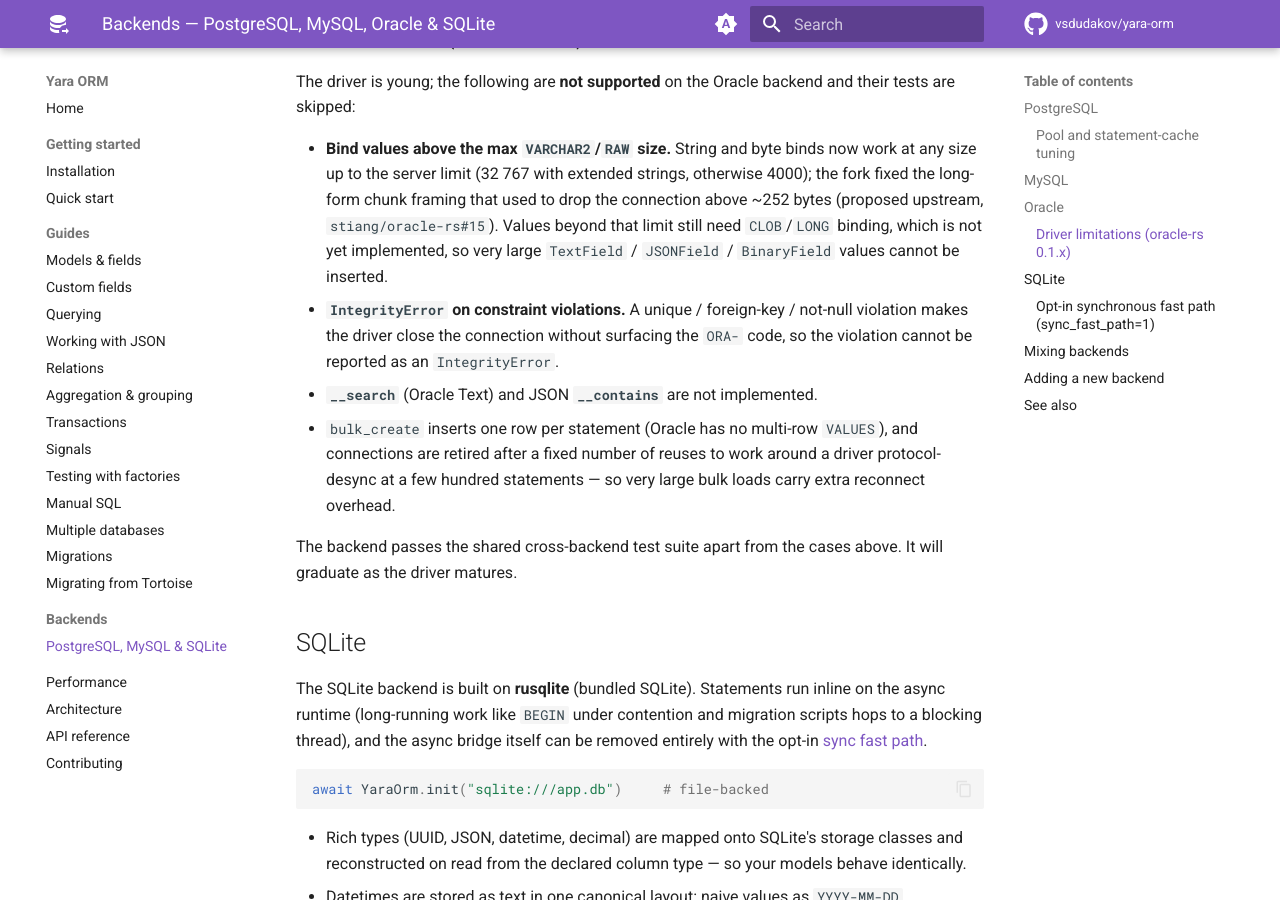
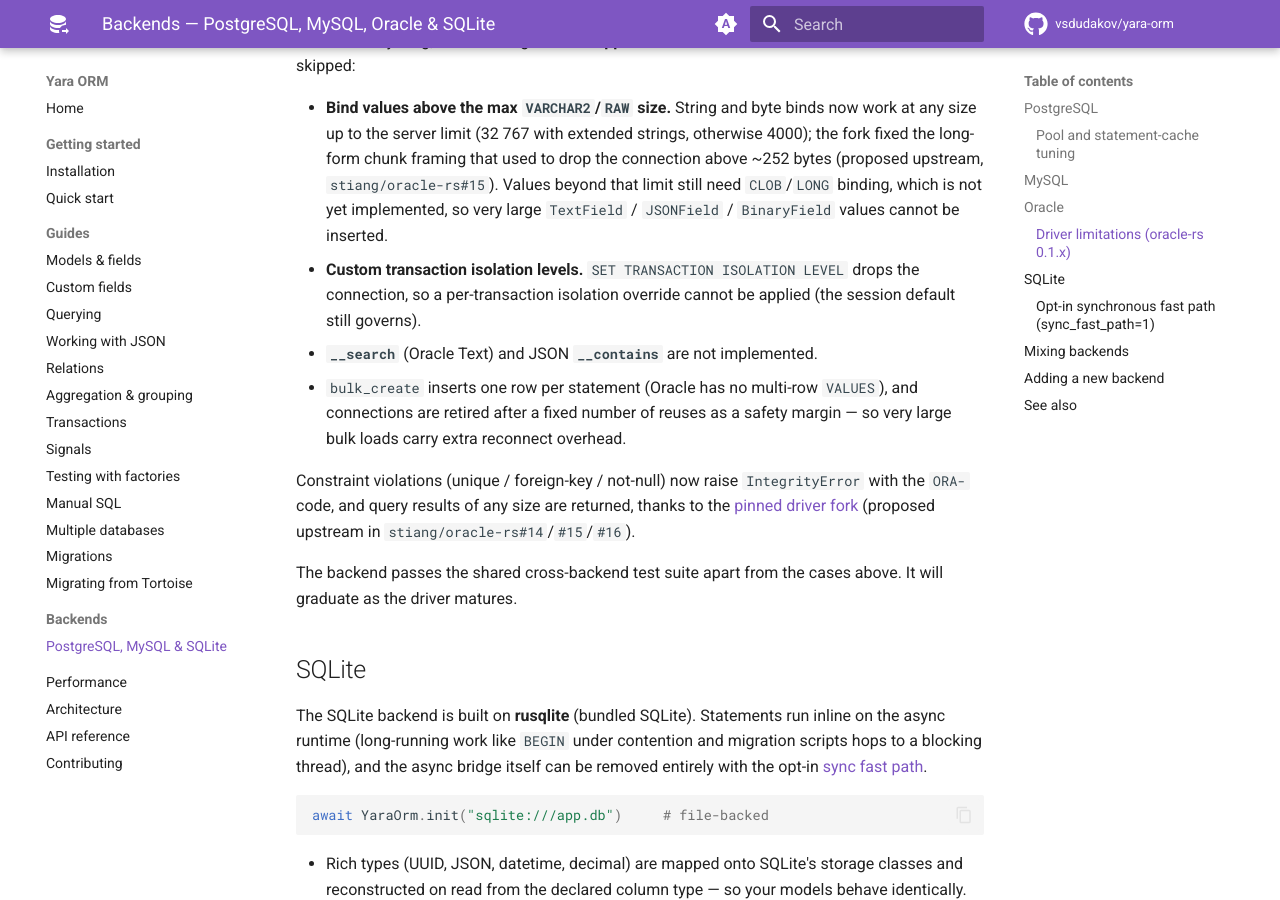
Before and after one commit to vsdudakov/yara-orm, an MkDocs documentation site: the page built from docs/backends/index.md, in a window 1280 px wide and 900 px high, scrolled down 4124 px. Built offline with MkDocs 1.6.1 and Material for MkDocs 9.7.7, drawn with Linux system fonts in a browser that asks for light colours; comment, search, counter and statistics services are not loaded; some of the changed text lies outside the part shown.

Commit message:
feat(oracle): raise IntegrityError on constraint violations (fork marker fix)
Stock oracle-rs frames marker packets with a 2-byte length even on a large-SDU
connection, where every other packet uses a 4-byte length. The malformed RESET
marker the driver sends after a server break made the server drop the
connection, so a unique/FK/not-null violation surfaced as a lost connection with
no ORA code instead of an IntegrityError.

Bump the oracle-rs fork pin to the revision that frames marker lengths correctly
(proposed upstream in stiang/oracle-rs#16). Constraint violations now raise
IntegrityError with the ORA-00001/2291/1400 code and the connection stays
usable. Un-skip the seven Oracle tests this unblocks (unique/FK/not-null
violations, unique-together, get_schema_sql) and refresh the docs — the fetch
cap, large-value binds and constraint reporting are all fixed now; the backend
stays experimental for the remaining gaps (over-max-size CLOB/LONG binds,
isolation-level overrides, __search / JSON __contains).

```diff
--- a/docs/backends/index.md
+++ b/docs/backends/index.md
@@ -134,19 +134,17 @@
     the young pure-Rust `oracle-rs` **0.1.x** driver, whose gaps leak into a few
     operations:
 
-    - **Very large values can't be bound.** Strings and bytes now bind at any
-      size up to the server's max `VARCHAR2`/`RAW` (32&nbsp;767 with extended
-      strings, otherwise 4000) — the fork fixes the long-form framing that used
-      to drop the connection above ~252 bytes. Values beyond that limit still
-      need `CLOB`/`LONG` binding, which is not yet implemented.
-    - **No `IntegrityError`.** A constraint violation closes the connection
-      without surfacing the `ORA-` code, so duplicate/NOT-NULL breaches can't be
-      raised as `IntegrityError`.
-    - **A few features are unimplemented** at the driver level: `__search`
+    - **Very large values can't be bound.** Strings and bytes bind at any size up
+      to the server's max `VARCHAR2`/`RAW` (32&nbsp;767 with extended strings,
+      otherwise 4000). Values beyond that still need `CLOB`/`LONG` binding, which
+      is not yet implemented.
+    - **Custom transaction isolation levels are unavailable.** `SET TRANSACTION
+      ISOLATION LEVEL` drops the connection, so per-transaction isolation
+      overrides can't be used (the default isolation still applies).
+    - **A few lookups are unimplemented** at the driver/dialect level: `__search`
       (Oracle Text) and JSON `__contains`.
     - **Reduced throughput on some paths.** `bulk_create` falls back to one
-      statement per row (no multi-row `VALUES`), and pooled connections are
-      retired periodically to dodge a driver protocol-desync.
+      statement per row (no multi-row `VALUES`).
 
     The affected tests are skipped and each limitation is listed under
     [Driver limitations](#driver-limitations-oracle-rs-01x) below. The backend
@@ -195,14 +193,18 @@
   Values beyond that limit still need `CLOB`/`LONG` binding, which is not yet
   implemented, so very large `TextField` / `JSONField` / `BinaryField` values
   cannot be inserted.
-- **`IntegrityError` on constraint violations.** A unique / foreign-key /
-  not-null violation makes the driver close the connection without surfacing the
-  `ORA-` code, so the violation cannot be reported as an `IntegrityError`.
+- **Custom transaction isolation levels.** `SET TRANSACTION ISOLATION LEVEL`
+  drops the connection, so a per-transaction isolation override cannot be
+  applied (the session default still governs).
 - **`__search`** (Oracle Text) and JSON **`__contains`** are not implemented.
 - `bulk_create` inserts one row per statement (Oracle has no multi-row
-  `VALUES`), and connections are retired after a fixed number of reuses to work
-  around a driver protocol-desync at a few hundred statements — so very large
-  bulk loads carry extra reconnect overhead.
+  `VALUES`), and connections are retired after a fixed number of reuses as a
+  safety margin — so very large bulk loads carry extra reconnect overhead.
+
+Constraint violations (unique / foreign-key / not-null) now raise
+`IntegrityError` with the `ORA-` code, and query results of any size are
+returned, thanks to the [pinned driver fork](#oracle) (proposed upstream in
+`stiang/oracle-rs#14`/`#15`/`#16`).
 
 The backend passes the shared cross-backend test suite apart from the cases
 above. It will graduate as the driver matures.
```
Also changed, not shown: Cargo.toml (+8 -5 lines), 1 other file.
